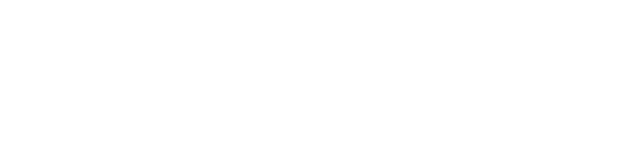
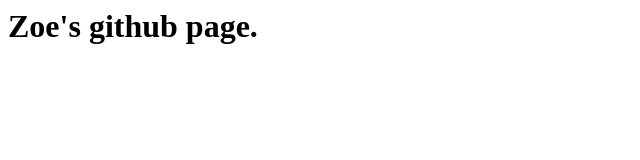
Before and after one commit to zoehoffard/zoehoffard.github.io, a plain HTML site: page index.html in a window 1280 px wide. Shown: the whole page, without its empty margins (0-640 px from the left). Drawn offline with Linux system fonts and the light colour scheme.

Commit message:
Update index.html

```diff
--- a/index.html
+++ b/index.html
@@ -1,2 +1 @@
-<head>
-<title> Zoe's github page.</title>
+  <h1>Zoe's github page.</h1>
```
